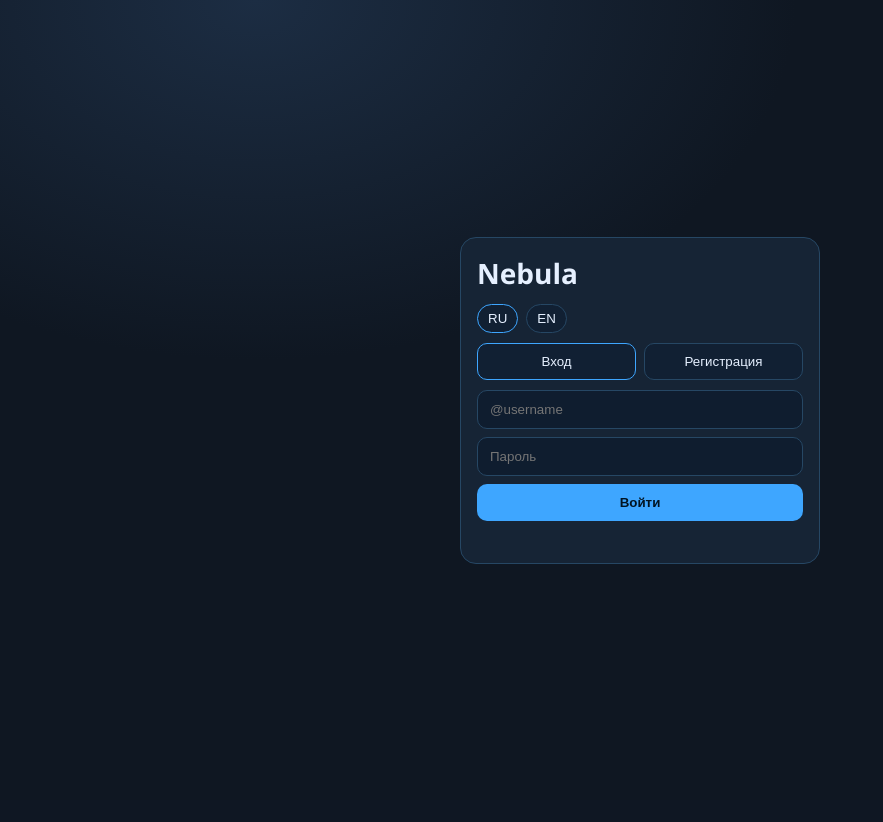
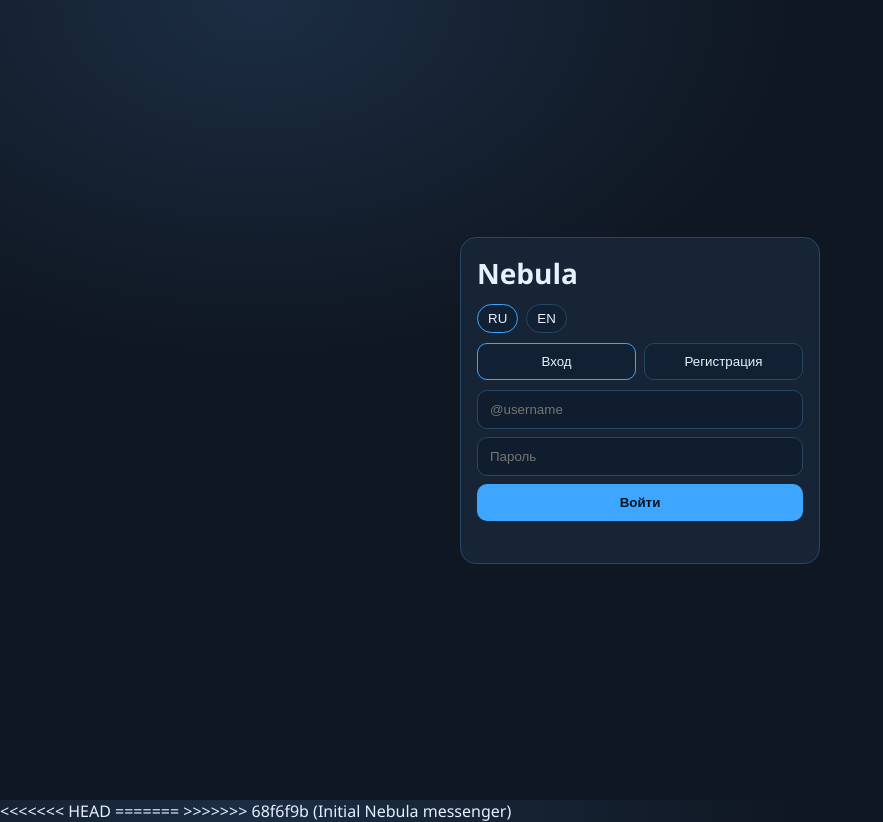
Before and after one commit to ha4zy444k/nebula, a Flask app: page / in a window 1280 px wide. Shown: the whole page, without its empty margins (0-883 px from the left). Before the commit the page ends 564 px from the top, so only its background shows below. Run offline with Flask 3, Linux system fonts and the light colour scheme; some libraries are stand-ins or nearby versions.

Commit message:
local changes before sync

```diff
--- a/requirements.txt
+++ b/requirements.txt
@@ -1,3 +1,7 @@
 Flask==3.1.0
 PyJWT==2.10.1
+<<<<<<< HEAD
 gunicorn==23.0.0
+=======
+gunicorn==23.0.0
+>>>>>>> 68f6f9b (Initial Nebula messenger)
--- a/runtime.txt
+++ b/runtime.txt
@@ -1 +1,5 @@
-python-3.13.1
+<<<<<<< HEAD
+﻿python-3.13.1
+=======
+﻿python-3.13.1
+>>>>>>> 68f6f9b (Initial Nebula messenger)
--- a/static/app.js
+++ b/static/app.js
@@ -473,4 +473,8 @@ function bind() {
 bind();
 setAuthLanguage(state.authLang);
 switchTab('login');
+<<<<<<< HEAD
 bootstrapApp();
+=======
+bootstrapApp();
+>>>>>>> 68f6f9b (Initial Nebula messenger)
--- a/static/styles.css
+++ b/static/styles.css
@@ -108,4 +108,8 @@ body {
   .sidebar { height: 45vh; border-right: none; border-bottom: 1px solid var(--line); }
   .chat-pane { height: 55vh; }
   .grid2 { grid-template-columns: 1fr; }
+<<<<<<< HEAD
 }
+=======
+}
+>>>>>>> 68f6f9b (Initial Nebula messenger)
--- a/templates/index.html
+++ b/templates/index.html
@@ -112,4 +112,8 @@
 
   <script src="/static/app.js"></script>
 </body>
+<<<<<<< HEAD
 </html>
+=======
+</html>
+>>>>>>> 68f6f9b (Initial Nebula messenger)
--- a/wsgi.py
+++ b/wsgi.py
@@ -1 +1,5 @@
-from app import app
+<<<<<<< HEAD
+﻿from app import app
+=======
+﻿from app import app
+>>>>>>> 68f6f9b (Initial Nebula messenger)
```
Also changed, not shown: README.md, 5 other files.
